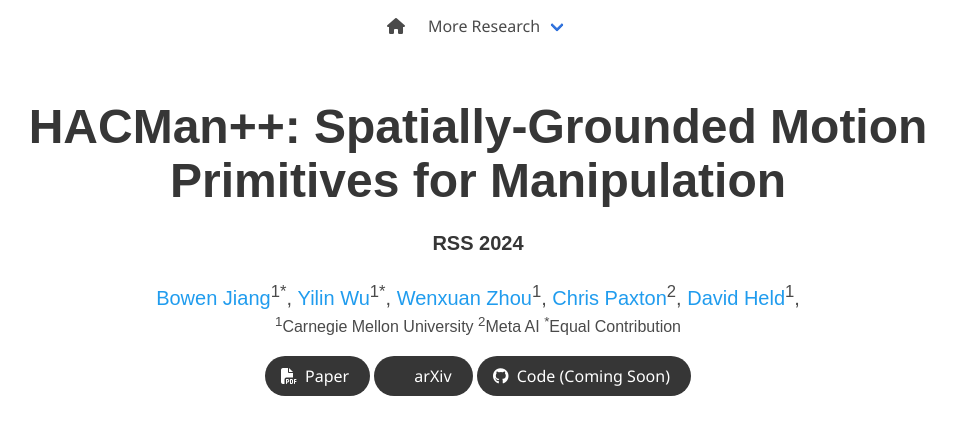
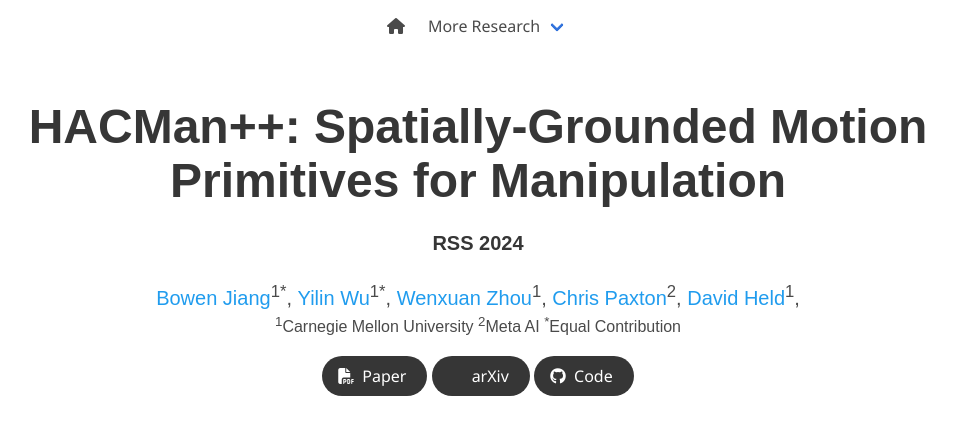
Before and after one commit to SGMP-RSS2024/SGMP-RSS2024.github.io, a plain HTML site: page index.html in a window 1280 px wide. Shown: the top 446 px of the page, without its empty margins (162-1118 px from the left). Drawn offline with nearby package versions, Linux system fonts and the light colour scheme; some icons are missing; a web font is replaced by a local one.

Commit message:
Update index.html

```diff
--- a/index.html
+++ b/index.html
@@ -178,11 +178,11 @@
 					</a>
 					</span>
 				<span class="link-block">
-				<a class="external-link button is-normal is-rounded is-dark">
+				<a href="https://github.com/JiangBowen0008/HACManPP" class="external-link button is-normal is-rounded is-dark">
 					<span class="icon">
 						<i class="fab fa-github"></i>
 					</span>
-					<span>Code (Coming Soon)</span>
+					<span>Code</span>
 					</a>
 				</span>
             </div>
```
